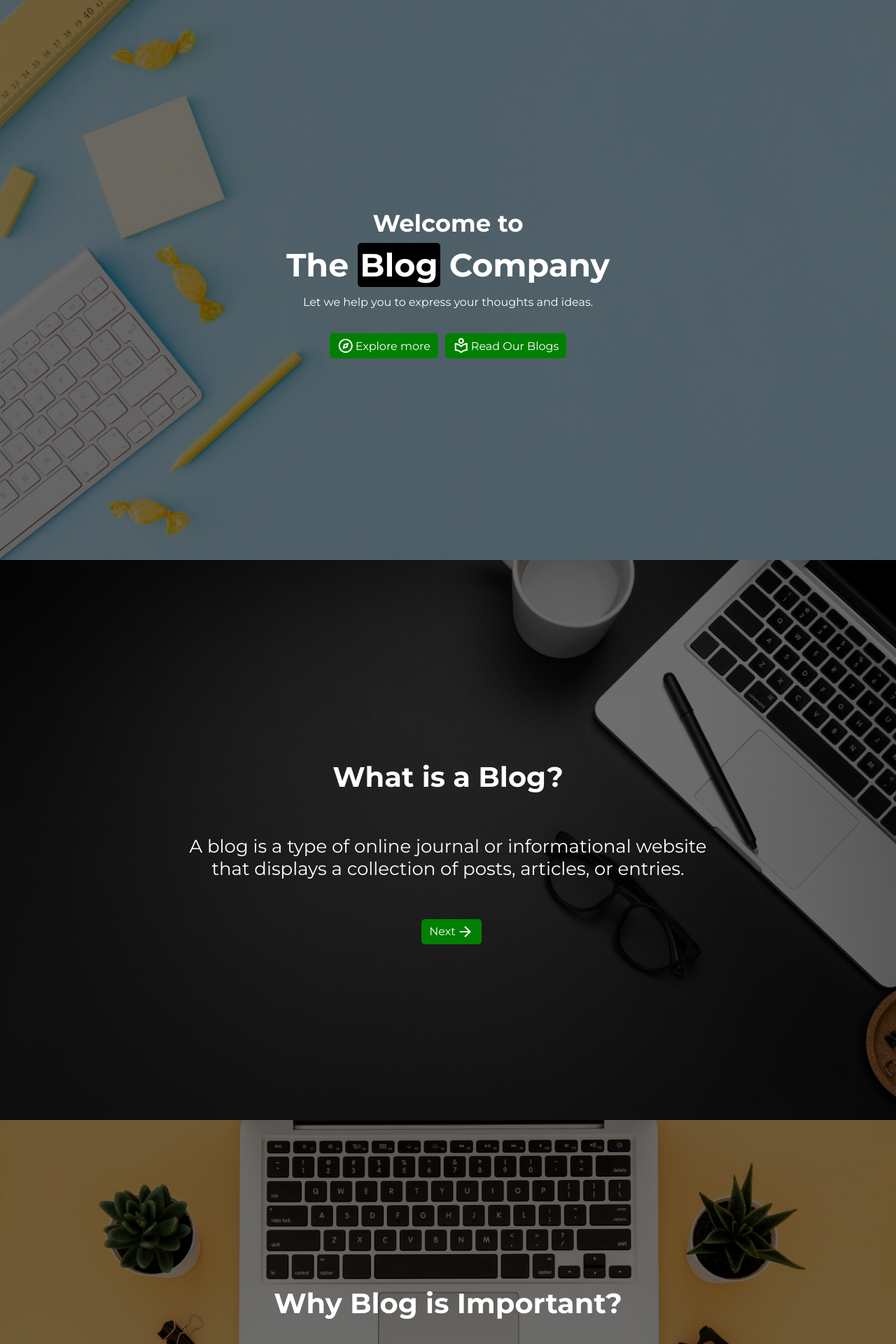
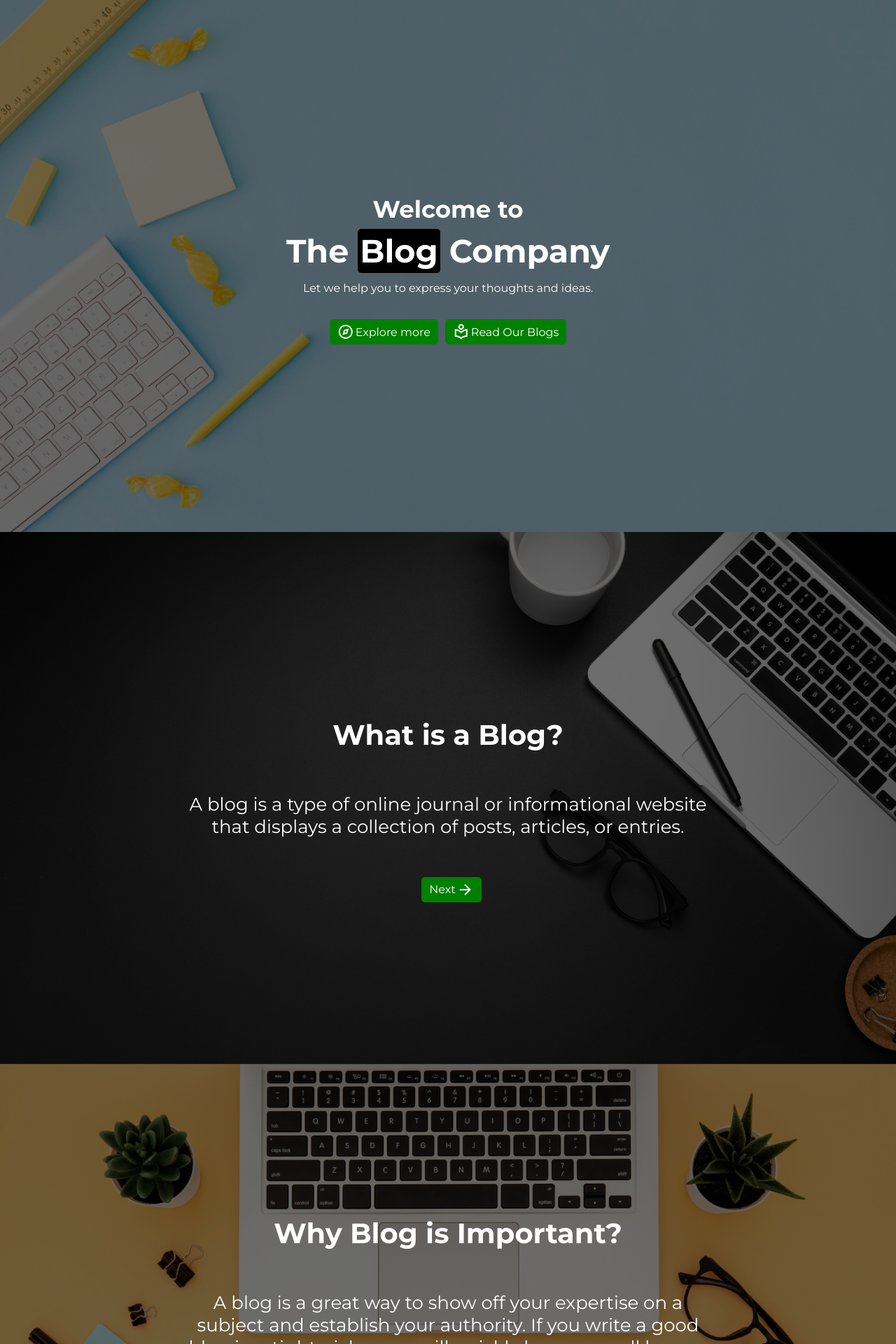
Before and after one commit to HimangshuDe/The-Blog-Co-Project, a Django app: page / in a window 1280 px wide. Shown: the top 1920 px of the page at 70% size. Run offline with Django 5.2, Linux system fonts and the light colour scheme; some libraries are stand-ins or nearby versions.

Commit message:
🧩Adjusted css styling in landing page of the project

```diff
--- a/blog_app/static/blog_app/index.css
+++ b/blog_app/static/blog_app/index.css
@@ -11,9 +11,8 @@ body {
 section {
     position: relative;
     width: 100vw;
-    height: 100vh;
+    height: 95vh;
     background: url("../../../static/images/blue-surface-with-study-tools.jpg") no-repeat center center / cover;
-    backdrop-filter: brightness(80%);
     display: flex;
     align-items: center;
     justify-content: center;
@@ -23,7 +22,6 @@ section::before {
     content: "";
     position: absolute;
     top: 0;
-    z-index: -1;
     left: 0;
     height: inherit;
     width: inherit;
@@ -40,6 +38,7 @@ section::before {
 .header-main {
     color: #fff;
     padding: 5px;
+    z-index: 2;
 }
 
 .header-main h2 {
@@ -107,6 +106,10 @@ section::before {
     flex-direction: column;
     justify-content: center;
     align-items: center;
+}
+
+.blog-class *{
+    z-index: 2;
 }
 
 .blog-class h1 {
--- a/blog_app/templates/blog_app/index.html
+++ b/blog_app/templates/blog_app/index.html
@@ -89,8 +89,8 @@
     <footer id="page-footer">
         <p>&copy; The Blog Company | All Rights Reserved 2024</p>
         <div class="footer-box">
-            <a href="#">Sign In</a>
-            <a href="#">Join</a>
+            <a href="{% url "login" %}">Sign In</a>
+            <a href="{% url "register" %}">Join</a>
         </div>
         <div class="social-handles">
             <p>Follow us on:</p>
```
